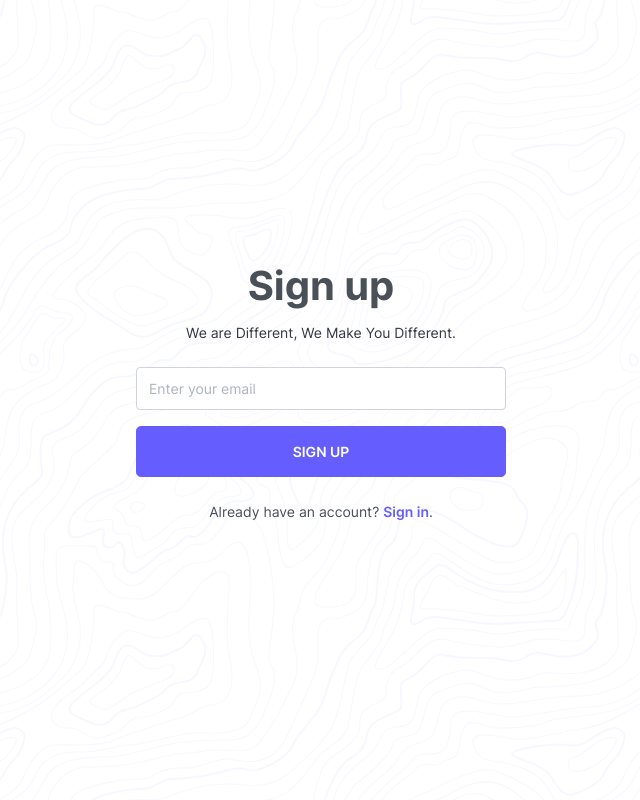
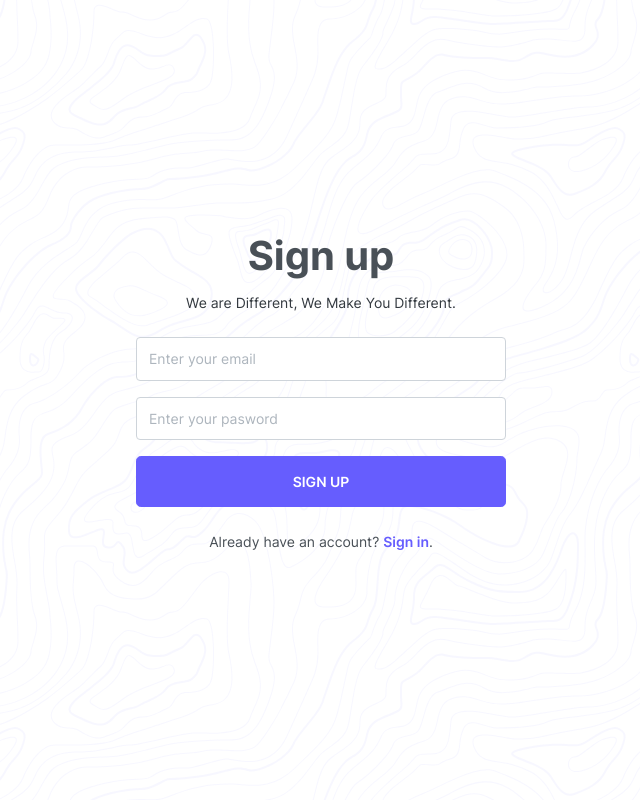
Before and after one commit to mannyebi/Chatman, a Django app: page /users/sign-up in a window 1280 px wide. Shown: the whole page, without its empty margins (319-959 px from the left). Run offline with Django 5.2, Linux system fonts and the light colour scheme; some libraries are stand-ins or nearby versions.

Commit message:
fixing a bug in API and views

```diff
--- a/templates/base.html
+++ b/templates/base.html
@@ -51,5 +51,33 @@
 
   </head>
 
-  {% block content %} {% endblock content %}
+
+  {% block content %}
+
+
+
+  {% endblock content %}
+      {% for message in messages %}
+
+      {% if message.tags == "error" %}
+        <script>
+          const Toast = Swal.mixin({
+          toast: true,
+          position: "top-end",
+          showConfirmButton: false,
+          timer: 5000,
+          timerProgressBar: true,
+          didOpen: (toast) => {
+            toast.onmouseenter = Swal.stopTimer;
+            toast.onmouseleave = Swal.resumeTimer;
+          }
+          });
+          Toast.fire({
+            icon: "error",
+            title: "{{message}}"
+          });
+        </script>
+      {% endif %}
+
+    {% endfor %}
 </html>
--- a/users/serilizers.py
+++ b/users/serilizers.py
@@ -3,8 +3,9 @@ from django.contrib.auth import get_user_model
 
 User = get_user_model()
 
-class EmailSerilizer(serializers.Serializer):
+class SignupSerializer(serializers.Serializer):
     email = serializers.EmailField()
+    password = serializers.CharField(write_only=True)
 
 
 class OTPVerificationSerilizer(serializers.Serializer):
--- a/users/services/services.py
+++ b/users/services/services.py
@@ -57,7 +57,7 @@ def get_user_instance(email):
     except User.DoesNotExist:
         return None
 
-def new_user_checker(email):
+def new_user_checker(email, password=None):
     """return a user instance if user is not created, ot its created but it's inactive. else return None
     """
     try:
@@ -71,6 +71,8 @@ def new_user_checker(email):
 
     except User.DoesNotExist:
         user = User.objects.create(email=email) #create a new user record if the user is not signed up before.
+        user.set_password(password)
+        user.save()
         return user
 
 
--- a/users/templates/users/signup/email.html
+++ b/users/templates/users/signup/email.html
@@ -24,6 +24,16 @@
                 id="email"
                 placeholder="Enter your email"
                 name='email'
+              />
+            </div>
+            <div class="form-group">
+              <label for="pasword" class="sr-only">Password</label>
+              <input
+                type="password"
+                class="form-control form-control-md"
+                id="pasword"
+                placeholder="Enter your pasword"
+                name='password'
               />
             </div>
             <button
--- a/users/views.py
+++ b/users/views.py
@@ -10,6 +10,10 @@ def user_login(request):
     if request.method == "POST":
         email = request.POST.get("email")
         password = request.POST.get("password")
+
+        if not email or not password:
+            messages.error(request, "please enter email and password")
+
         user = services.authenticate_user(request, email, password)
 
         if user:
@@ -25,15 +29,23 @@ def user_login(request):
 
 
 #---------------------sign up flow----------------------------
-def user_signup(request):
+
+def user_signup(request): #1
     return render(request, "users/signup/email.html")
 
 
-def send_otp(request): #1
+def send_otp(request): #2
     if request.method == "POST":
         email = request.POST.get("email")
+        password = request.POST.get("password")
 
-        new_user = services.new_user_checker(email)
+
+        #this error handling is so crucial. if we don't redirect to the "sign_up" url, the `new_user` error handler will redirect it to login page. so don't change it.
+        if not email or not password:
+            messages.error(request, "please enter email and password")
+            return services.htmx_redirect("sign_up")
+
+        new_user = services.new_user_checker(email, password)
 
         if not new_user:
             messages.error(request, "this user exists, please login")
@@ -54,7 +66,7 @@ def send_otp(request): #1
 
 
 
-def validate_otp(request): #2
+def validate_otp(request): #3
     if request.method == "POST":
 
         inputed_otp = request.POST.get("otp")
```
Also changed, not shown: users/api.py (+6 -3 lines), users/templates/users/login.html (+0 -22 lines).
